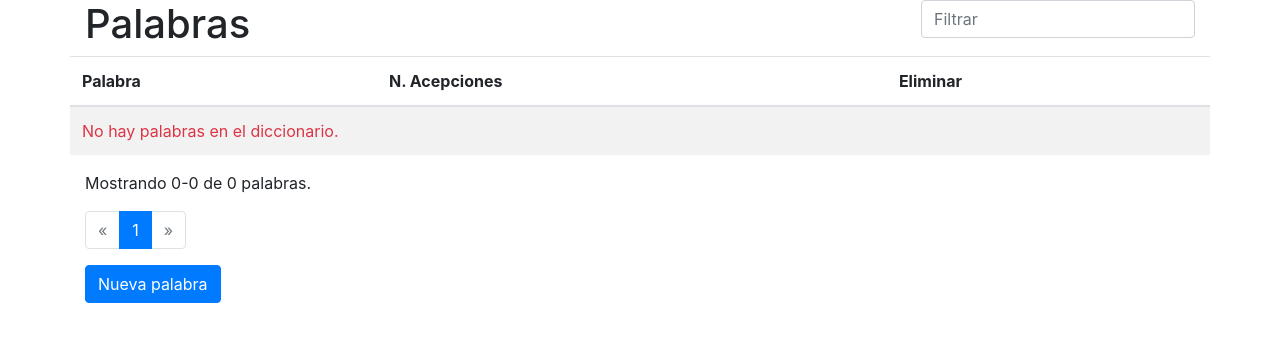
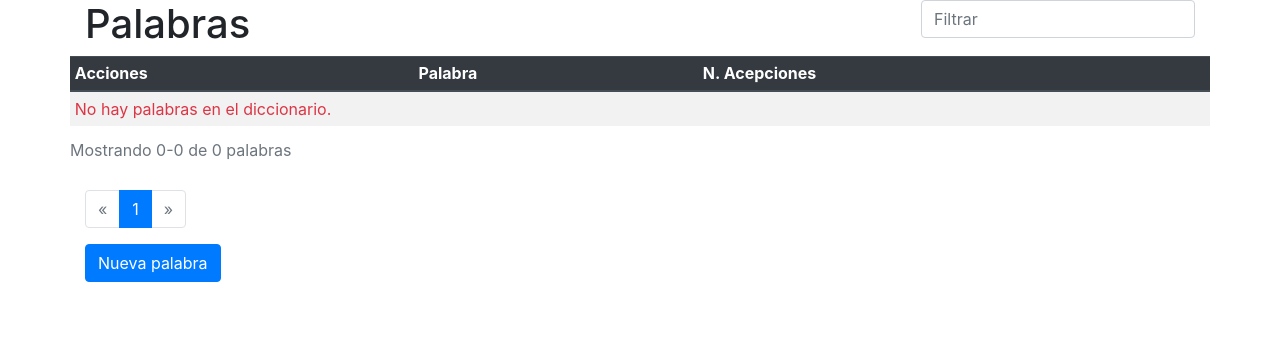
Before and after one commit to eduardofilo/test_app, a Django app: page / in a window 1280 px wide. Shown: the part 58-400 px from the top of the page. Run offline with Django 3.2, Linux system fonts and the light colour scheme; data that the repository does not hold is empty; some libraries are stand-ins or nearby versions.

Commit message:
Decoration changes.

```diff
--- a/dictionary/static/dictionary/site_style.css
+++ b/dictionary/static/dictionary/site_style.css
@@ -1,4 +1,8 @@
-.controls {
-    width: 16px;
-    height: 16px;
+.action {
+    width: 20px;
+    height: 20px;
 }
+
+.actions {
+    padding: 0 .75rem;
+}
--- a/dictionary/templates/dictionary/formset.html
+++ b/dictionary/templates/dictionary/formset.html
@@ -25,8 +25,8 @@
 </script>
 <script type="text/javascript">
     $('.formset_row-{{ formset.prefix }}').formset({
-        addText: '<img class="controls" src="{%  static 'dictionary/bootstrap-icons-1.0.0-alpha5/plus-circle-fill.svg' %}" alt="Add" title="Añadir">',
-        deleteText: '<img class="controls" src="{%  static 'dictionary/bootstrap-icons-1.0.0-alpha5/x-circle-fill.svg' %}" alt="Delete" title="Eliminar">',
+        addText: '<img class="action" src="{%  static 'dictionary/bootstrap-icons-1.0.0-alpha5/plus-circle-fill.svg' %}" alt="Add" title="Añadir">',
+        deleteText: '<img class="action" src="{%  static 'dictionary/bootstrap-icons-1.0.0-alpha5/x-circle-fill.svg' %}" alt="Delete" title="Eliminar">',
         prefix: '{{ formset.prefix }}',
     });
 </script>
--- a/dictionary/templates/dictionary/word_list.html
+++ b/dictionary/templates/dictionary/word_list.html
@@ -34,22 +34,24 @@
         </div>
     </div>
     <div class="row">
-        <table class="table table-hover table-striped">
-            <thead>
+        <table class="table table-sm table-hover table-striped">
+            <caption>Mostrando {{ page_obj.start_index }}-{{ page_obj.end_index }} de {{ page_obj.paginator.count }} palabras</caption>
+            <thead class="thead-dark">
                 <tr>
-                    <th>Palabra</th>
-                    <th>N. Acepciones</th>
-                    <th>Eliminar</th>
+                    <th scope="col">Acciones</th>
+                    <th scope="col">Palabra</th>
+                    <th scope="col">N. Acepciones</th>
                 </tr>
             </thead>
             <tbody>
             {% for word in object_list %}
                 <tr>
+                    <td>
+                        <a href="{% url 'dictionary:word_update' word.id %}" data-toggle="tooltip" title="Editar"><img class="action" src="{%  static 'dictionary/bootstrap-icons-1.0.0-alpha5/pencil.svg' %}" alt="Edit" title="Editar"></a>
+                        <a class="btn actions" data-href="{% url 'dictionary:word_delete' word.id %}" data-toggle="modal" data-target="#confirm-delete" title="Eliminar"><img class="action" src="{%  static 'dictionary/bootstrap-icons-1.0.0-alpha5/x-circle-fill.svg' %}" alt="Delete" title="Eliminar"></a>
+                    </td>
                     <td><a href="{% url 'dictionary:word_update' word.id %}" data-toggle="tooltip" title="Editar palabra">{{ word.term }}</a></td>
                     <td>{{ word.has_acceptations.count }}</td>
-                    <td>
-                        <a data-href="{% url 'dictionary:word_delete' word.id %}" class="cursor_pointer" data-toggle="modal" data-target="#confirm-delete" title="Eliminar"><img class="controls" src="{%  static 'dictionary/bootstrap-icons-1.0.0-alpha5/x-circle-fill.svg' %}" alt="Delete" title="Eliminar"></a>
-                    </td>
                 </tr>
             {% empty %}
                 <tr>
@@ -58,11 +60,6 @@
             {% endfor %}
             </tbody>
         </table>
-    </div>
-    <div class="row">
-        <div class="col">
-            <p>Mostrando {{ page_obj.start_index }}-{{ page_obj.end_index }} de {{ page_obj.paginator.count }} palabras.</p>
-        </div>
     </div>
     <div class="row">
         <div class="col">
```
